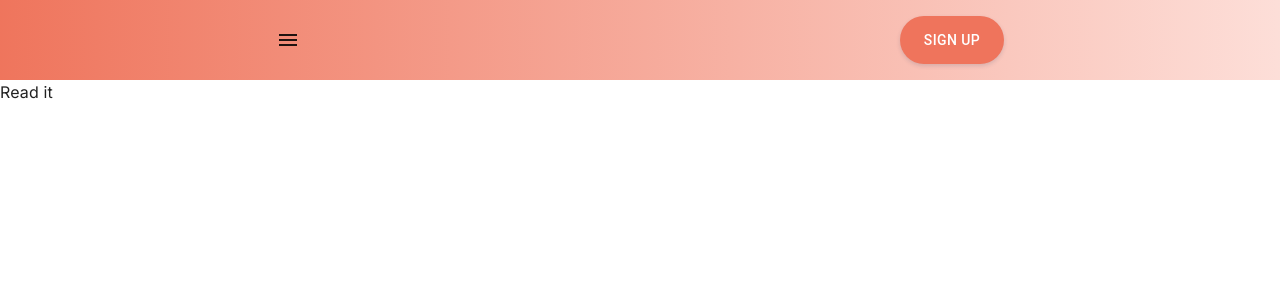
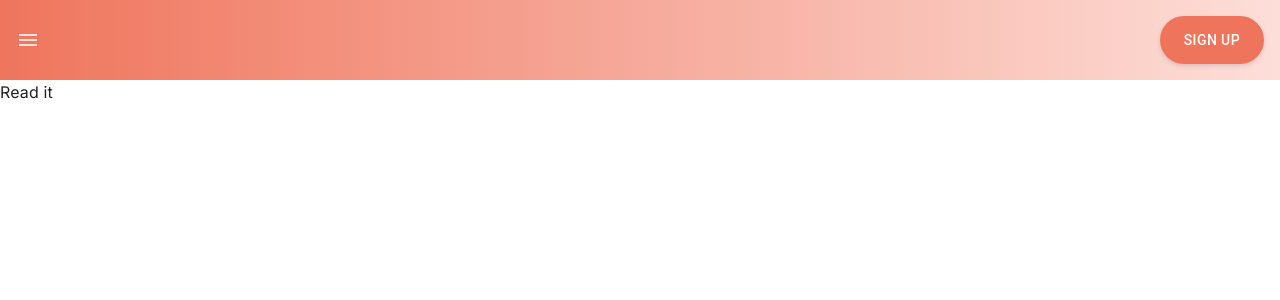
Before and after one commit to DelhiaGbelidji/read-it, a Next.js app: page / in a window 1280 px wide. Shown: the top 300 px of the page. Built offline with nearby package versions, Linux system fonts and the light colour scheme.

Commit message:
fix header

```diff
--- a/src/components/header/Header.tsx
+++ b/src/components/header/Header.tsx
@@ -1,20 +1,18 @@
 "useClient";
 import { FormControlLabel, Grid, IconButton, Switch } from "@mui/material";
 import MenuIcon from "@mui/icons-material/Menu";
-import { usePathname } from "next/navigation";
 import { useRouter } from "next/navigation";
 
 import { ActionButton } from "../buttons/ActionButton";
 
 export default function Header({ switchTheme }: { switchTheme: any }) {
-  const pathName = usePathname();
   const router = useRouter();
   return (
     <Grid className="public-header" sx={{ p: 2 }}>
       <Grid
         container
         direction="row"
-        justifyContent={pathName === "/" ? "center" : "space-between"}
+        justifyContent={"space-between"}
         alignItems={"center"}
       >
         <Grid lg={6}>
@@ -23,7 +21,7 @@ export default function Header({ switchTheme }: { switchTheme: any }) {
             edge="start"
             color="inherit"
             aria-label="menu"
-            sx={{ mr: 2 }}
+            sx={{ mr: 2, color: "#FDDFD9" }}
           >
             <MenuIcon />
           </IconButton>
```
